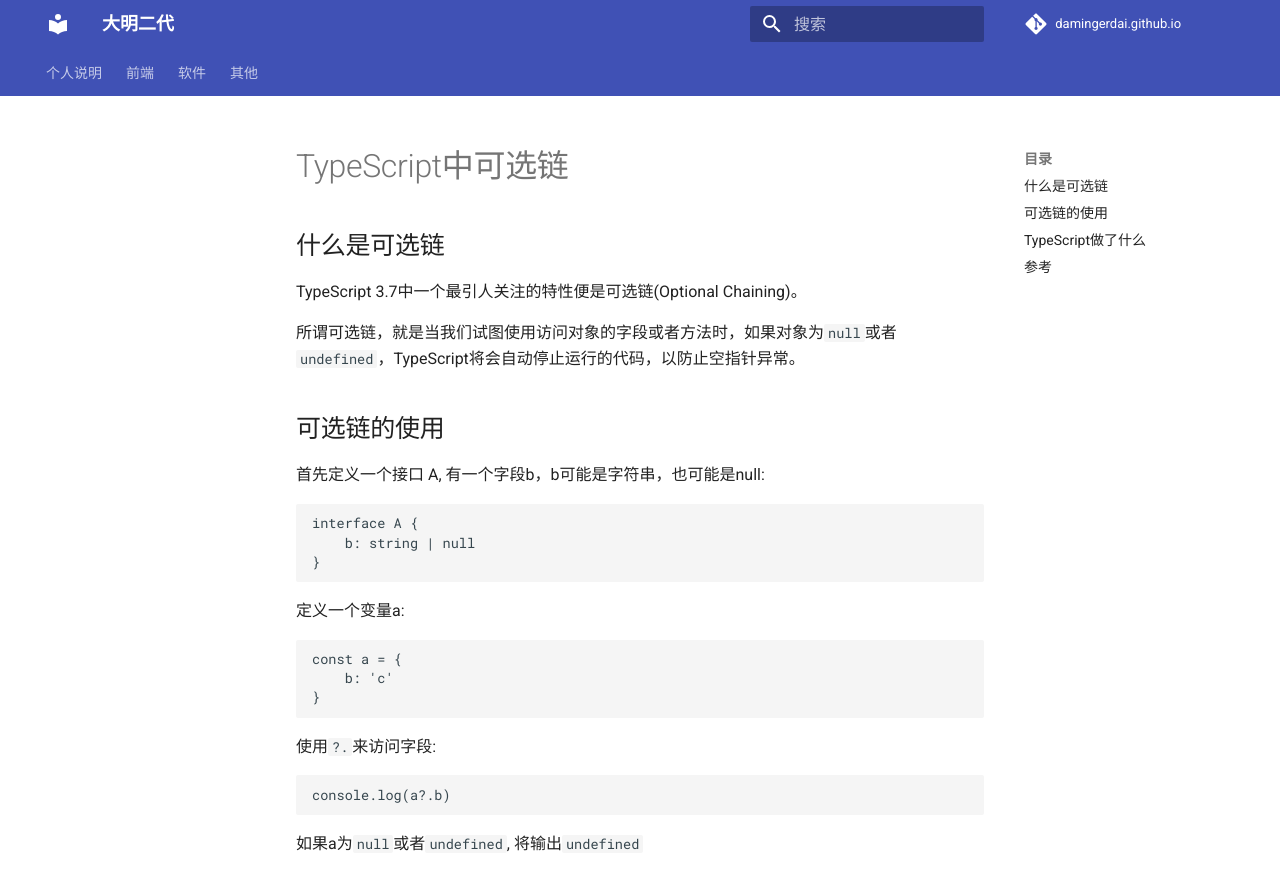
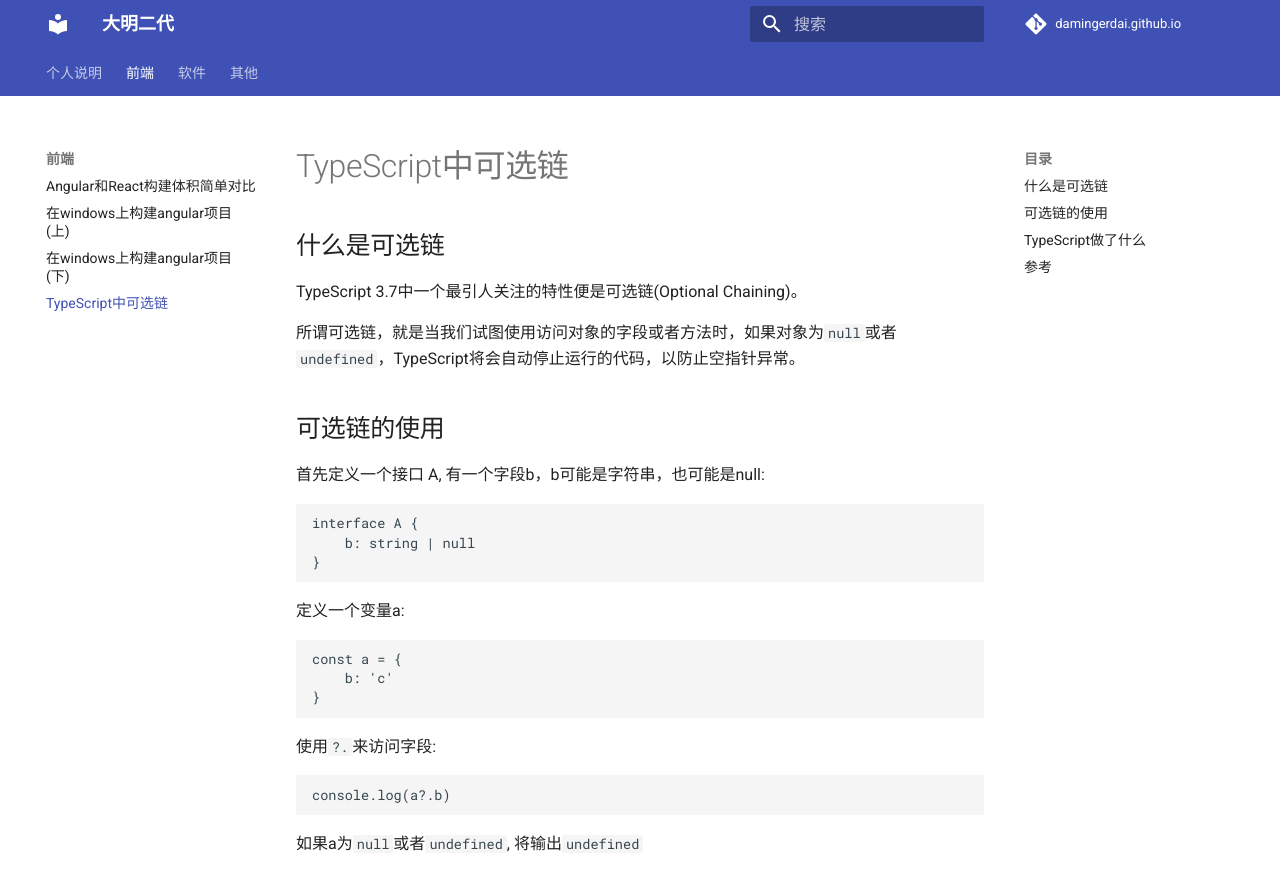
Before and after one commit to damingerdai/damingerdai.github.io, an MkDocs documentation site: the page built from docs/front-end/ts-optional-chaining.md, in a window 1280 px wide and 900 px high. Shown: the top 891 px of the window. Built offline with MkDocs 1.6.1 and Material for MkDocs 9.7.7, drawn with Linux system fonts in a browser that asks for light colours; comment, search, counter and statistics services are not loaded; part of the change alters nothing that is shown.

Commit message:
添加'TypeScript中可选链'的连接

```diff
--- a/mkdocs.yml
+++ b/mkdocs.yml
@@ -27,6 +27,7 @@ nav:
         - Angular和React构建体积简单对比: front-end/simple-comparison-of-angular-and-react-build-size.md
         - 在windows上构建angular项目 (上): front-end/build-angular-on-windows-01.md
         - 在windows上构建angular项目 (下): front-end/build-angular-on-windows-02.md
+        - TypeScript中可选链: front-end/ts-optional-chaining.md
   - 软件:
       - docker与k8s:
         - Minkube安装笔记: software/k8s/how-to-install-minkube.md
```
